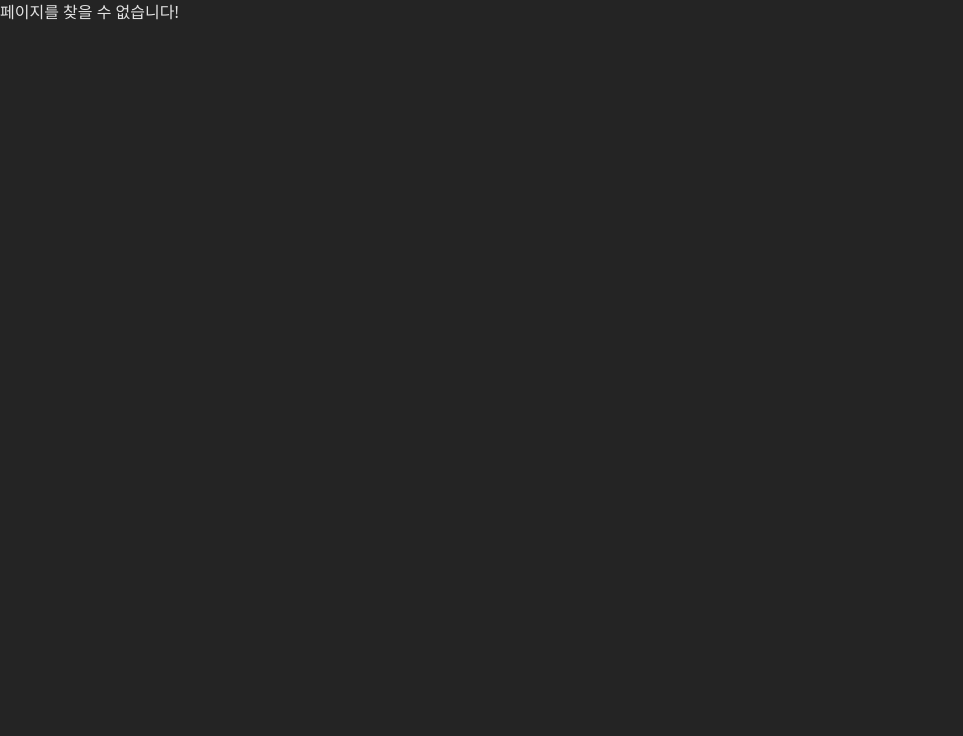
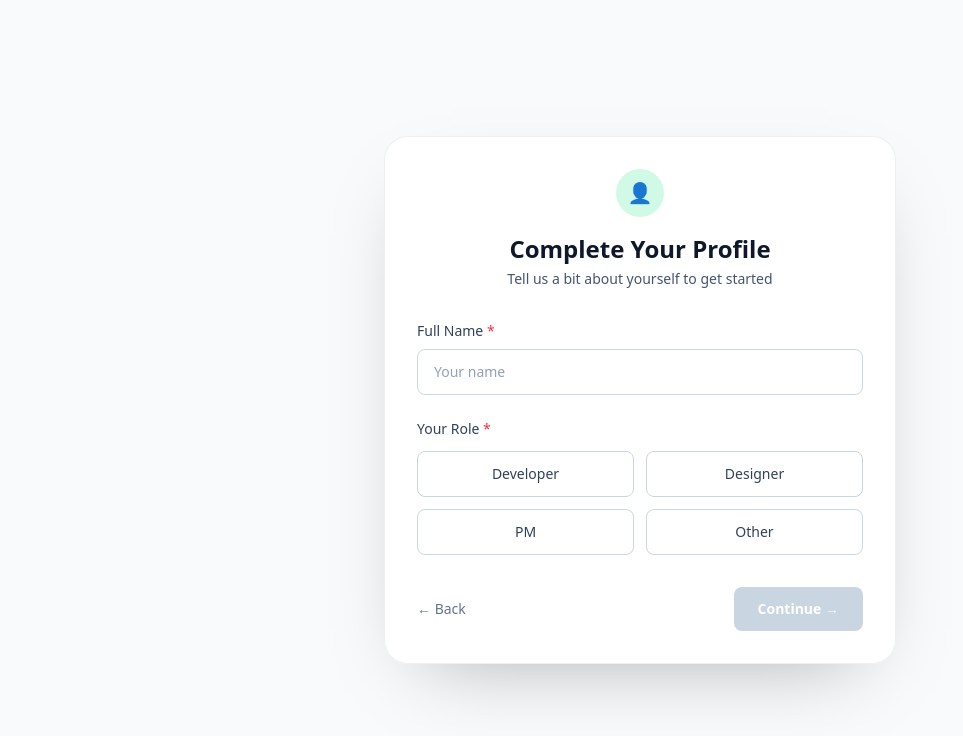
Before and after one commit to sesac-team2/frontend, a React app: page /onboarding in a window 1280 px wide. Shown: the top 736 px of the page, without its empty margins (0-963 px from the left). Built offline with nearby package versions, Linux system fonts and the light colour scheme; the HTML template or start-up script is replaced by a standard one.

Commit message:
Feat : 온보딩 페이지 UI 기본틀 생성

```diff
--- a/src/App.tsx
+++ b/src/App.tsx
@@ -1,6 +1,7 @@
 import { Routes, Route } from 'react-router-dom';
 import MainPage from './pages/Main';
 import LoginPage from './pages/Login';
+import OnboardingPage from './pages/Onboarding';
 
 function App() {
   return (
@@ -8,6 +9,7 @@ function App() {
       <Routes>
         <Route path="/" element={<MainPage />} />
         <Route path="/login" element={<LoginPage />} />
+        <Route path="/onboarding" element={<OnboardingPage />} />
         <Route path="*" element={<div>페이지를 찾을 수 없습니다!</div>} />
       </Routes>
     </main>
--- /dev/null
+++ b/src/pages/Onboarding/components/NameField.tsx
@@ -0,0 +1,27 @@
+type Props = {
+  value: string;
+  onChange: (v: string) => void;
+};
+
+export default function NameField({ value, onChange }: Props) {
+  return (
+    <div>
+      <label className="block text-sm font-medium text-slate-700">
+        Full Name <span className="text-red-500">*</span>
+      </label>
+      <input
+        value={value}
+        onChange={(e) => onChange(e.target.value)}
+        placeholder="Your name"
+        className="
+          mt-2 w-full rounded-lg border border-slate-300
+          px-4 py-3 text-sm
+          text-slate-900
+          placeholder:text-slate-400
+          focus:border-emerald-500 focus:outline-none
+          focus:ring-4 focus:ring-emerald-100
+        "
+      />
+    </div>
+  );
+}
--- /dev/null
+++ b/src/pages/Onboarding/components/OnboardingCard.tsx
@@ -0,0 +1,19 @@
+import type { PropsWithChildren } from 'react';
+
+export default function OnboardingCard({ children }: PropsWithChildren) {
+  return (
+    <div
+      className="
+        w-full max-w-lg
+        rounded-3xl
+        bg-white/90
+        backdrop-blur
+        border border-slate-200/60
+        p-8
+        shadow-[0_30px_80px_-40px_rgba(0,0,0,0.35)]
+      "
+    >
+      {children}
+    </div>
+  );
+}
--- /dev/null
+++ b/src/pages/Onboarding/components/OnboardingFooter.tsx
@@ -0,0 +1,40 @@
+type Props = {
+  onBack: () => void;
+  onContinue: () => void | Promise<void>;
+  continueDisabled: boolean;
+};
+
+export default function OnboardingFooter({
+  onBack,
+  onContinue,
+  continueDisabled,
+}: Props) {
+  return (
+    <div className="mt-8 flex items-center justify-between">
+      <button
+        type="button"
+        onClick={onBack}
+        className="flex items-center gap-2 text-sm text-slate-500 hover:text-slate-700"
+      >
+        ← Back
+      </button>
+
+      <button
+        type="button"
+        disabled={continueDisabled}
+        onClick={onContinue}
+        className={`
+          flex items-center gap-2 rounded-lg px-6 py-3 text-sm font-semibold
+          transition
+          ${
+            continueDisabled
+              ? 'bg-slate-300 text-white cursor-not-allowed'
+              : 'bg-emerald-600 text-white hover:bg-emerald-700'
+          }
+        `}
+      >
+        Continue →
+      </button>
+    </div>
+  );
+}
--- /dev/null
+++ b/src/pages/Onboarding/components/OnboardingHeader.tsx
@@ -0,0 +1,16 @@
+export default function OnboardingHeader() {
+  return (
+    <div className="text-center">
+      <div className="mx-auto flex h-12 w-12 items-center justify-center rounded-full bg-emerald-100">
+        <span className="text-emerald-600 text-xl">👤</span>
+      </div>
+
+      <h1 className="mt-4 text-2xl font-semibold text-slate-900">
+        Complete Your Profile
+      </h1>
+      <p className="mt-1 text-sm text-slate-600">
+        Tell us a bit about yourself to get started
+      </p>
+    </div>
+  );
+}
--- /dev/null
+++ b/src/pages/Onboarding/components/OtherRoleField.tsx
@@ -0,0 +1,25 @@
+type Props = {
+  visible: boolean;
+  value: string;
+  onChange: (v: string) => void;
+};
+
+export default function OtherRoleField({ visible, value, onChange }: Props) {
+  if (!visible) return null;
+
+  return (
+    <input
+      value={value}
+      onChange={(e) => onChange(e.target.value)}
+      placeholder="Specify your role"
+      className="
+        mt-3 w-full rounded-lg border border-slate-300
+        px-4 py-3 text-sm
+        text-slate-900
+        placeholder:text-slate-400
+        focus:border-emerald-500 focus:outline-none
+        focus:ring-4 focus:ring-emerald-100
+      "
+    />
+  );
+}
--- /dev/null
+++ b/src/pages/Onboarding/components/RoleSelector.tsx
@@ -0,0 +1,43 @@
+export type Role = 'Developer' | 'Designer' | 'PM' | 'Other';
+
+const ROLES: Role[] = ['Developer', 'Designer', 'PM', 'Other'];
+
+type Props = {
+  value: Role | null;
+  onChange: (v: Role) => void;
+};
+
+export default function RoleSelector({ value, onChange }: Props) {
+  return (
+    <>
+      <label className="block text-sm font-medium text-slate-700">
+        Your Role <span className="text-red-500">*</span>
+      </label>
+
+      <div className="mt-3 grid grid-cols-2 gap-3">
+        {ROLES.map((r) => {
+          const active = value === r;
+
+          return (
+            <button
+              key={r}
+              type="button"
+              onClick={() => onChange(r)}
+              className={`
+                rounded-lg border px-4 py-3 text-sm font-medium
+                transition
+                ${
+                  active
+                    ? 'border-emerald-500 bg-emerald-50 text-emerald-700 ring-2 ring-emerald-100'
+                    : 'border-slate-300 bg-white text-slate-700 hover:bg-slate-50'
+                }
+              `}
+            >
+              {r}
+            </button>
+          );
+        })}
+      </div>
+    </>
+  );
+}
--- /dev/null
+++ b/src/pages/Onboarding/index.tsx
@@ -0,0 +1,66 @@
+import { useMemo, useState } from 'react';
+import OnboardingCard from './components/OnboardingCard';
+import OnboardingHeader from './components/OnboardingHeader';
+import NameField from './components/NameField';
+import RoleSelector from './components/RoleSelector';
+import type { Role } from './components/RoleSelector';
+import OtherRoleField from './components/OtherRoleField';
+import OnboardingFooter from './components/OnboardingFooter';
+
+export default function OnboardingPage() {
+  const [name, setName] = useState('');
+  const [role, setRole] = useState<Role | null>(null);
+  const [customRole, setCustomRole] = useState('');
+
+  const isValid = useMemo(() => {
+    if (!name.trim()) return false;
+    if (!role) return false;
+    if (role === 'Other' && !customRole.trim()) return false;
+    return true;
+  }, [name, role, customRole]);
+
+  const handleBack = () => {
+    // TODO: 로그인 화면으로 돌아가기 or 이전 페이지
+    window.history.back();
+  };
+
+  const handleContinue = async () => {
+    if (!isValid) return;
+
+    const payload = {
+      name: name.trim(),
+      job_role: role === 'Other' ? customRole.trim() : role,
+    };
+
+    // TODO: API 연결 (예: PATCH /users/me)
+    console.log('submit payload:', payload);
+    // 성공 후 라우팅 예: navigate("/projects")
+  };
+
+  return (
+    <div className="flex min-h-screen items-center justify-center bg-slate-50 px-4">
+      <OnboardingCard>
+        <OnboardingHeader />
+
+        <div className="mt-8 space-y-6">
+          <NameField value={name} onChange={setName} />
+
+          <div>
+            <RoleSelector value={role} onChange={setRole} />
+            <OtherRoleField
+              visible={role === 'Other'}
+              value={customRole}
+              onChange={setCustomRole}
+            />
+          </div>
+        </div>
+
+        <OnboardingFooter
+          onBack={handleBack}
+          onContinue={handleContinue}
+          continueDisabled={!isValid}
+        />
+      </OnboardingCard>
+    </div>
+  );
+}
```
